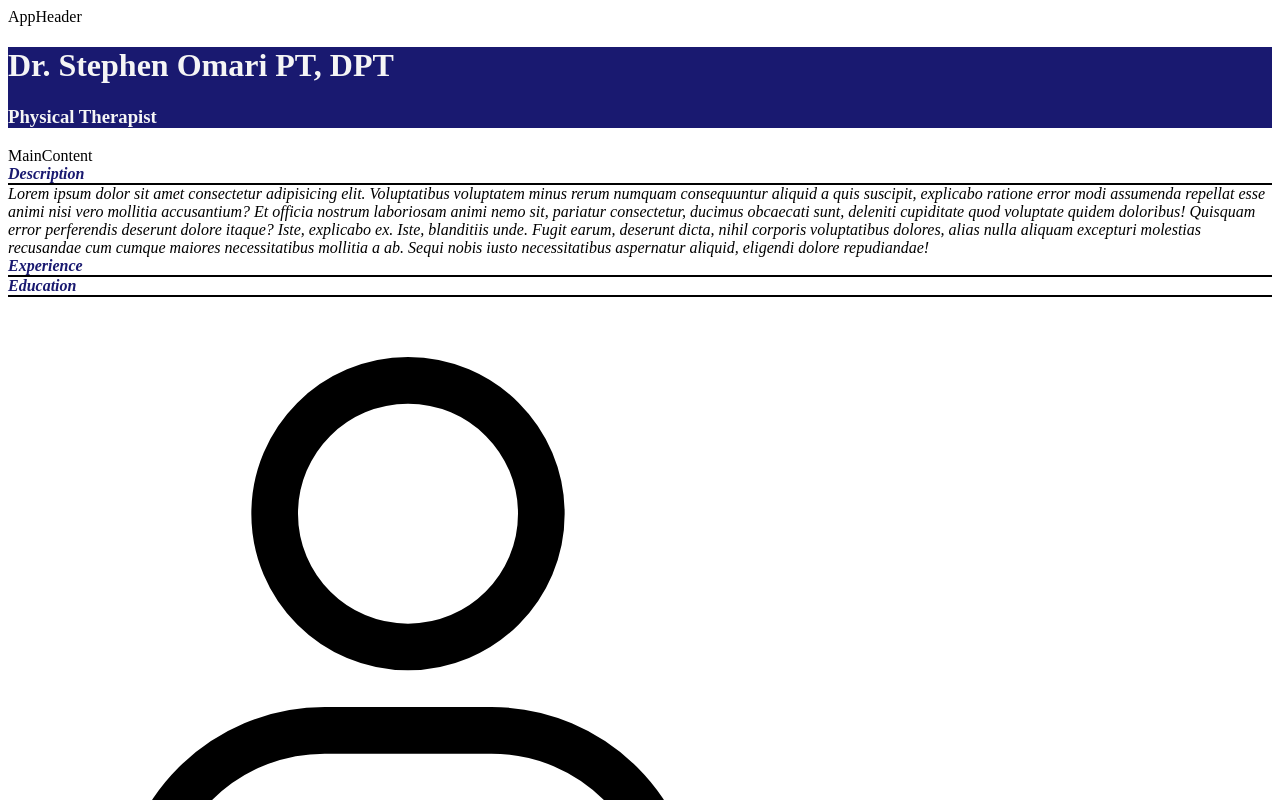
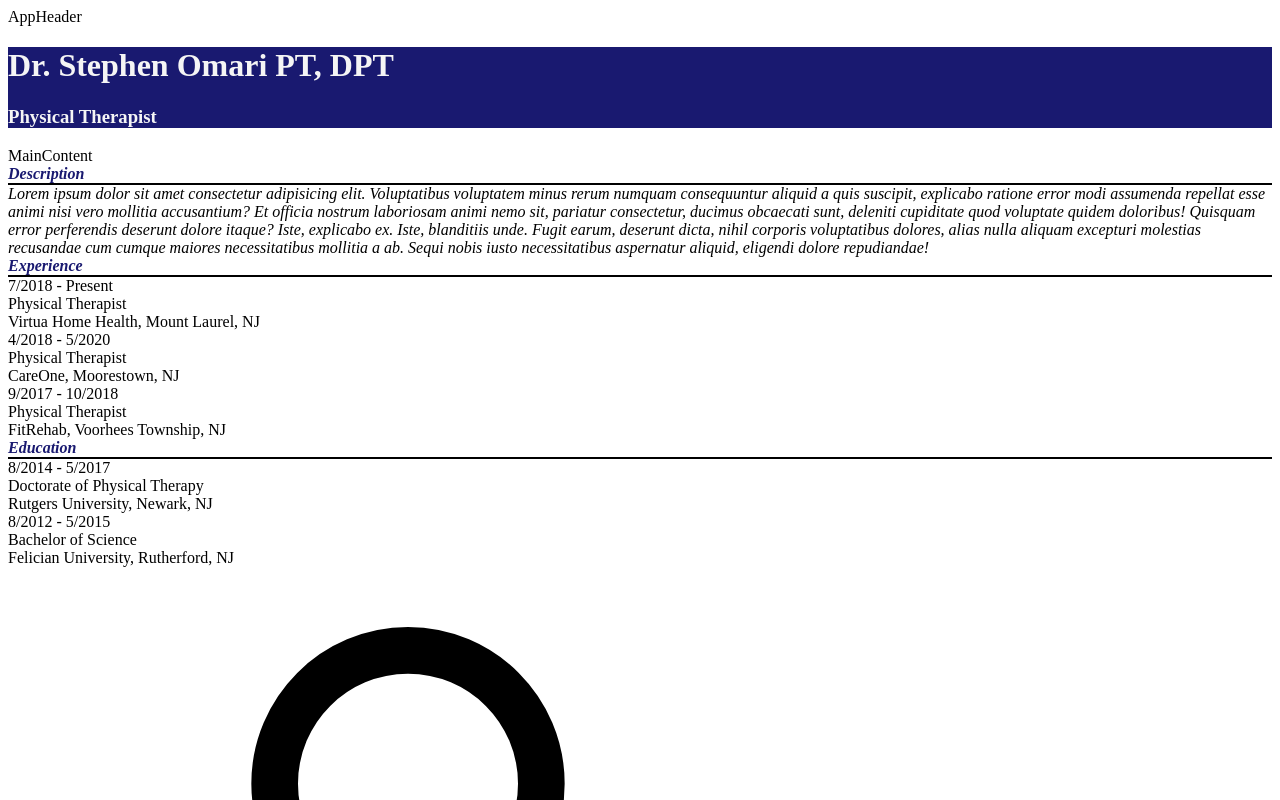
Before and after one commit to StsteveO/cv-project, a React (Create React App) app: page / in a window 1280 px wide. Shown: the top 800 px of the page. Built offline with nearby package versions, Linux system fonts and the light colour scheme.

Commit message:
format props

```diff
--- a/src/components/Education.js
+++ b/src/components/Education.js
@@ -1,5 +1,6 @@
 import React, { Component } from "react";
 import SectionTitle from "./SectionTitle";
+import SectionDataOrganizer from "./SectionDataOrganizer";
 
 //eslint-disable-next-line
 class Education extends Component {
@@ -14,6 +15,22 @@ class Education extends Component {
       <>
         <div>
           <SectionTitle sectionName="Education" />
+          <SectionDataOrganizer
+            startDate="8/2014"
+            endDate="5/2017"
+            positionTitle="Doctorate of Physical Therapy"
+            facilityName="Rutgers University"
+            city="Newark"
+            state="NJ"
+          />
+          <SectionDataOrganizer
+            startDate="8/2012"
+            endDate="5/2015"
+            positionTitle="Bachelor of Science"
+            facilityName="Felician University"
+            city="Rutherford"
+            state="NJ"
+          />
         </div>
       </>
     );
--- a/src/components/Experience.js
+++ b/src/components/Experience.js
@@ -1,5 +1,6 @@
 import React, { Component } from "react";
 import SectionTitle from "./SectionTitle";
+import SectionDataOrganizer from "./SectionDataOrganizer";
 
 //eslint-disable-next-line
 class Experience extends Component {
@@ -14,6 +15,30 @@ class Experience extends Component {
       <>
         <div>
           <SectionTitle sectionName="Experience" />
+          <SectionDataOrganizer
+            startDate="7/2018"
+            endDate=""
+            positionTitle="Physical Therapist"
+            facilityName="Virtua Home Health"
+            city="Mount Laurel"
+            state="NJ"
+          />
+          <SectionDataOrganizer
+            startDate="4/2018"
+            endDate="5/2020"
+            positionTitle="Physical Therapist"
+            facilityName="CareOne"
+            city="Moorestown"
+            state="NJ"
+          />
+          <SectionDataOrganizer
+            startDate="9/2017"
+            endDate="10/2018"
+            positionTitle="Physical Therapist"
+            facilityName="FitRehab"
+            city="Voorhees Township"
+            state="NJ"
+          />
         </div>
       </>
     );
```
